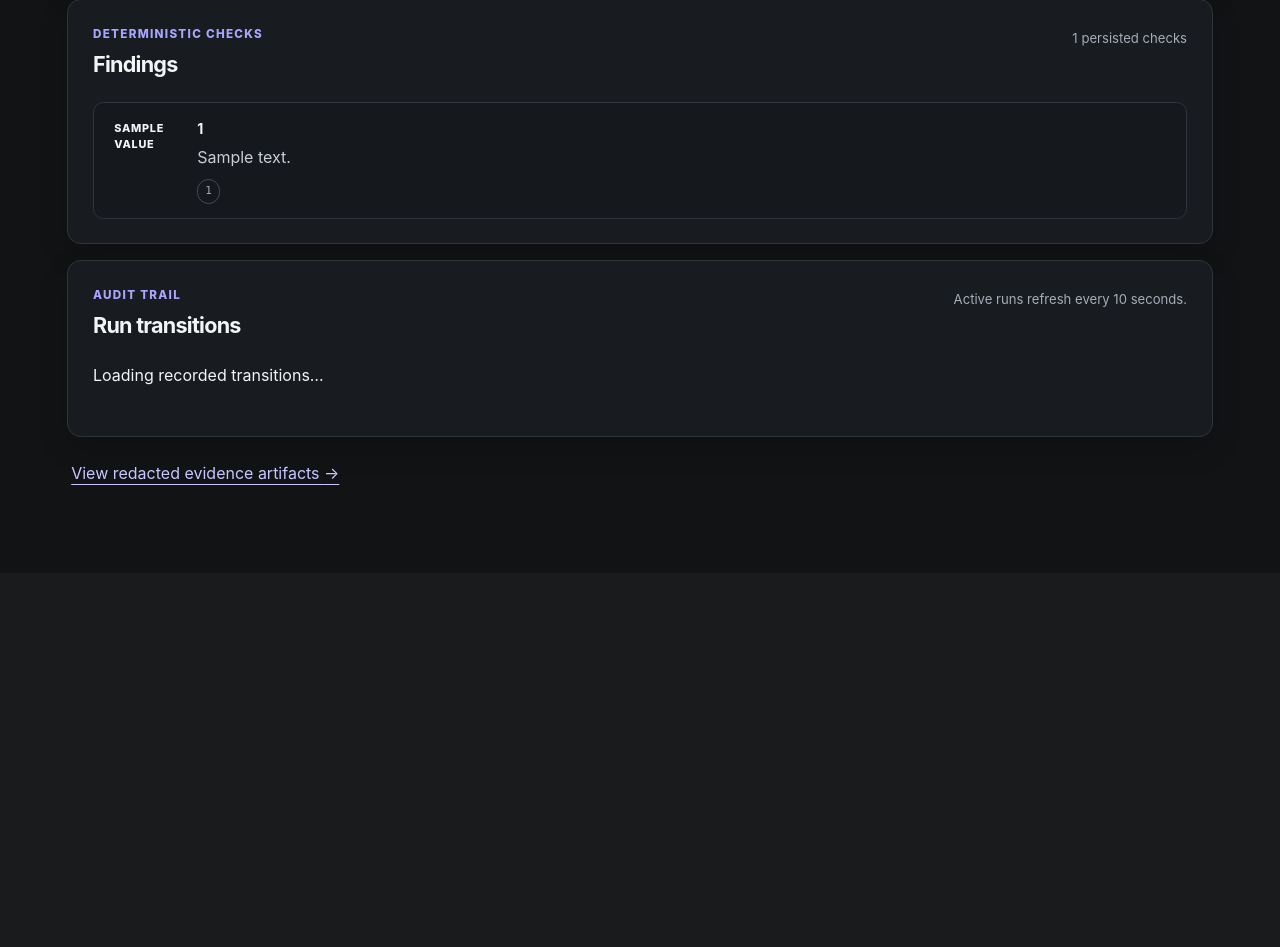
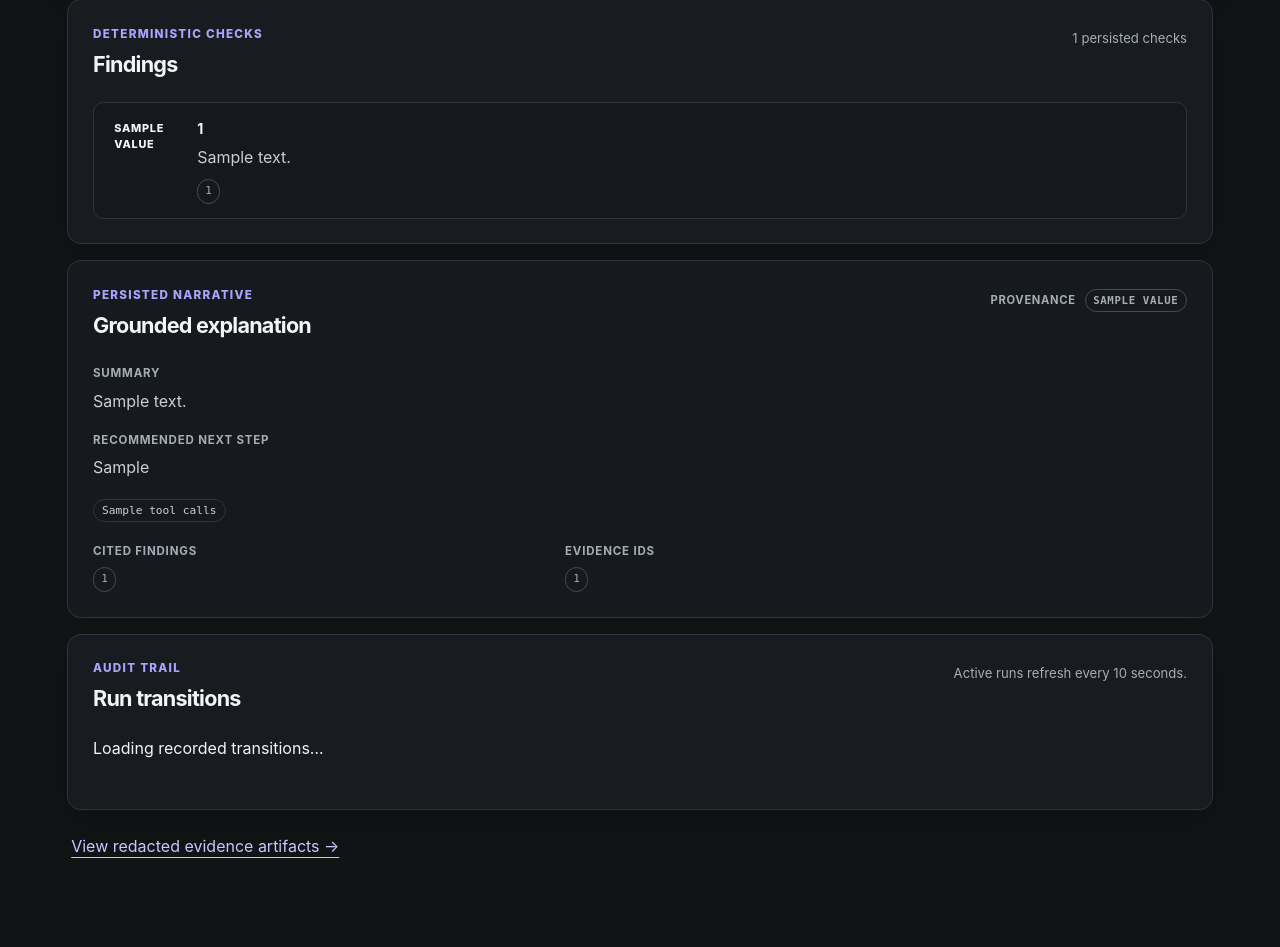
Before and after one commit to ibrahim1023/SettleDiff, a Python web app: template src/settlediff/ui/templates/run_detail.html in a window 1280 px wide. Shown: the part 681-1628 px from the top of the page. Before the commit the page ends 1166 px from the top, so only its background shows below. Run offline with Jinja, Linux system fonts and the light colour scheme; the template is opened without the code that fills it: most values are stand-ins (such as "Sample title", 1, 10 or a date in 2020).

Commit message:
feat: render grounded explanation provenance
Render persisted explanations separately from deterministic findings with provider/fallback provenance, finding links, escaped narrative text, and a restrained missing-explanation state.

Generated with [Devin](https://devin.ai)

Co-Authored-By: Devin <158243242+devin-ai-integration[bot]@users.noreply.github.com>

```diff
--- a/src/settlediff/ui/static/settlediff.css
+++ b/src/settlediff/ui/static/settlediff.css
@@ -87,6 +87,24 @@ tr:last-child > * { border-bottom: 0; }
 .citation-row { display: flex; flex-wrap: wrap; gap: .4rem; }
 .citation-row a, .citation-row span { border: 1px solid var(--border-strong); border-radius: 999px; padding: .2rem .45rem; color: #c9c6ff; font-family: ui-monospace, SFMono-Regular, monospace; font-size: .68rem; text-decoration: none; }
 .citation-row span { color: var(--muted); }
+.explanation-panel { background: #16191d; box-shadow: none; }
+.explanation-heading { margin-bottom: 1.25rem; }
+.explanation-provenance { display: flex; gap: .55rem; align-items: center; justify-content: flex-end; }
+.explanation-provenance > span:first-child { color: var(--muted); font-size: .7rem; font-weight: 750; letter-spacing: .06em; text-transform: uppercase; }
+.explanation-source { display: inline-flex; border: 1px solid var(--border-strong); border-radius: 999px; padding: .24rem .48rem; font: 800 .67rem ui-monospace, SFMono-Regular, monospace; letter-spacing: .06em; }
+.explanation-source-provider { border-color: #5d5998; color: #d2d0ff; background: #24243a; }
+.explanation-source-fallback { color: #d4d7dc; background: #202328; }
+.explanation-content { display: grid; gap: 1.15rem; max-width: 58rem; }
+.explanation-content h3 { margin: 0 0 .35rem; color: var(--muted); font-size: .72rem; letter-spacing: .07em; text-transform: uppercase; }
+.explanation-content p { margin-bottom: 0; color: #cbd0d7; }
+.explanation-summary { color: #e1e3e7; font-size: 1rem; }
+.tool-call-count { width: fit-content; border: 1px solid var(--border); border-radius: 999px; padding: .25rem .5rem; font: .7rem ui-monospace, SFMono-Regular, monospace; }
+.explanation-citations { display: grid; grid-template-columns: repeat(2, minmax(0, 1fr)); gap: 1rem; padding-top: .2rem; }
+.citation-empty { border-style: dashed !important; }
+.explanation-empty { border: 1px dashed var(--border-strong); border-radius: .65rem; padding: .9rem; color: var(--muted); }
+.explanation-empty p { margin: 0; }
+.explanation-empty p + p { margin-top: .2rem; font-size: .82rem; }
+.explanation-empty strong { color: #d6d9de; }
 .timeline-loading, .timeline-fragment { min-height: 3rem; }
 .timeline-list { display: grid; gap: 0; margin: 0; padding: 0; list-style: none; }
 .timeline-row { position: relative; display: grid; grid-template-columns: 1.25rem 1fr auto; gap: .75rem; padding: .7rem 0; color: var(--muted); }
@@ -121,6 +139,8 @@ tr:last-child > * { border-bottom: 0; }
   .run-hero, .section-heading { display: block; }
   .run-hero .verdict { margin-top: .75rem; }
   .section-heading > p { max-width: none; margin-top: .65rem; text-align: left; }
+  .explanation-provenance { justify-content: flex-start; }
+  .explanation-citations { grid-template-columns: 1fr; }
   .section-actions { margin-top: .8rem; }
   .run-filters { grid-template-columns: 1fr; }
   .search-field { grid-column: auto; }
--- a/src/settlediff/ui/templates/run_detail.html
+++ b/src/settlediff/ui/templates/run_detail.html
@@ -73,6 +73,71 @@
       {% endfor %}
     </ol>
   </section>
+  <section class="panel explanation-panel" aria-labelledby="explanation-heading">
+    <div class="section-heading explanation-heading">
+      <div>
+        <p class="eyebrow">Persisted narrative</p>
+        <h2 id="explanation-heading">Grounded explanation</h2>
+      </div>
+      {% if explanation_record %}
+        <p class="explanation-provenance">
+          <span>Provenance</span>
+          <span class="explanation-source explanation-source-{{ explanation_record.source.value }}">{{ explanation_record.source.value|upper }}</span>
+        </p>
+      {% endif %}
+    </div>
+    {% if explanation_record %}
+      {% set explanation = explanation_record.explanation %}
+      <div class="explanation-content">
+        <div>
+          <h3>Summary</h3>
+          <p class="explanation-summary">{{ explanation.summary }}</p>
+        </div>
+        {% if explanation.recommended_next_step %}
+          <div>
+            <h3>Recommended next step</h3>
+            <p>{{ explanation.recommended_next_step }}</p>
+          </div>
+        {% endif %}
+        <p class="tool-call-count">{{ explanation_record.tool_calls }} tool call{% if explanation_record.tool_calls != 1 %}s{% endif %}</p>
+        <div class="explanation-citations" aria-label="Explanation citations">
+          <div>
+            <h3>Cited findings</h3>
+            <div class="citation-row">
+              {% for finding_id in explanation.finding_ids %}
+                {% if finding_anchors.get(finding_id) %}
+                  <a class="citation-chip" href="#{{ finding_anchors[finding_id] }}">{{ finding_id }}</a>
+                {% else %}
+                  <span class="citation-chip">{{ finding_id }}</span>
+                {% endif %}
+              {% else %}
+                <span class="citation-empty">None cited</span>
+              {% endfor %}
+            </div>
+          </div>
+          <div>
+            <h3>Evidence IDs</h3>
+            <div class="citation-row">
+              {% for evidence_id in explanation.evidence_used %}
+                {% if artifact_links.get(evidence_id) %}
+                  <a class="citation-chip" href="{{ artifact_links[evidence_id] }}">{{ evidence_id }}</a>
+                {% else %}
+                  <span class="citation-chip">{{ evidence_id }}</span>
+                {% endif %}
+              {% else %}
+                <span class="citation-empty">None cited</span>
+              {% endfor %}
+            </div>
+          </div>
+        </div>
+      </div>
+    {% else %}
+      <div class="explanation-empty">
+        <p><strong>No persisted explanation</strong></p>
+        <p>The deterministic findings and verdict remain available as the authoritative record.</p>
+      </div>
+    {% endif %}
+  </section>
   <section class="panel" aria-labelledby="timeline-heading">
     <div class="section-heading"><div><p class="eyebrow">Audit trail</p><h2 id="timeline-heading">Run transitions</h2></div><p>Active runs refresh every 10 seconds.</p></div>
     <div class="timeline-loading" hx-get="/runs/{{ report.run_id }}/events-fragment" hx-trigger="load" hx-swap="outerHTML" aria-live="polite">
```
Also changed, not shown: src/settlediff/api/app.py (+22 -1 lines), tests/integration/api/test_app.py (+174 -1 lines).
